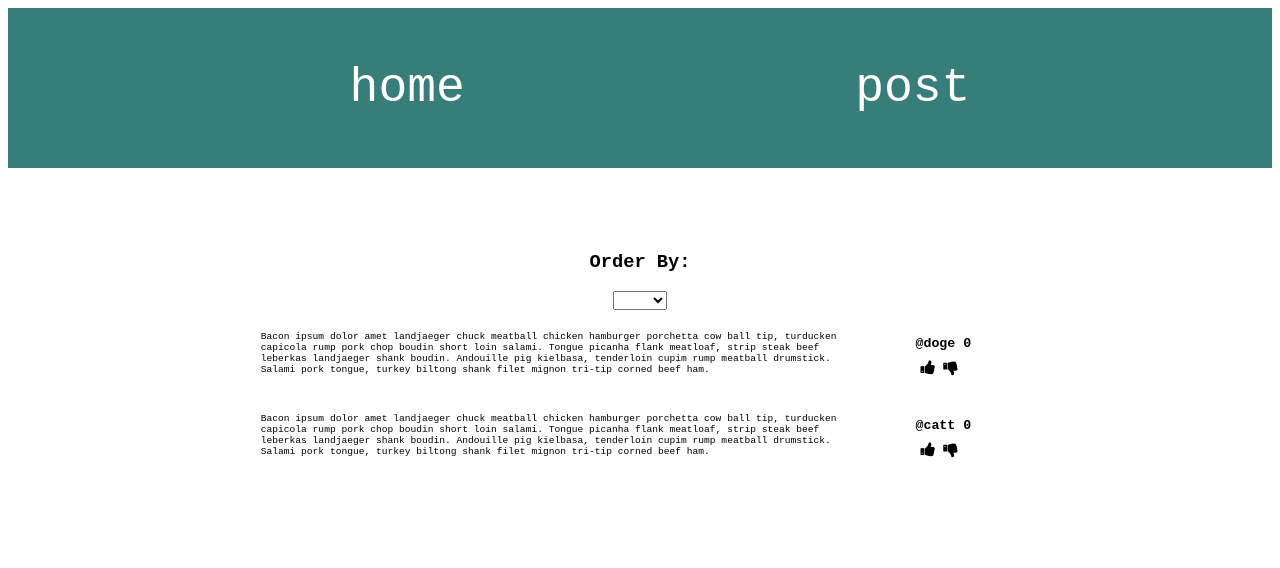
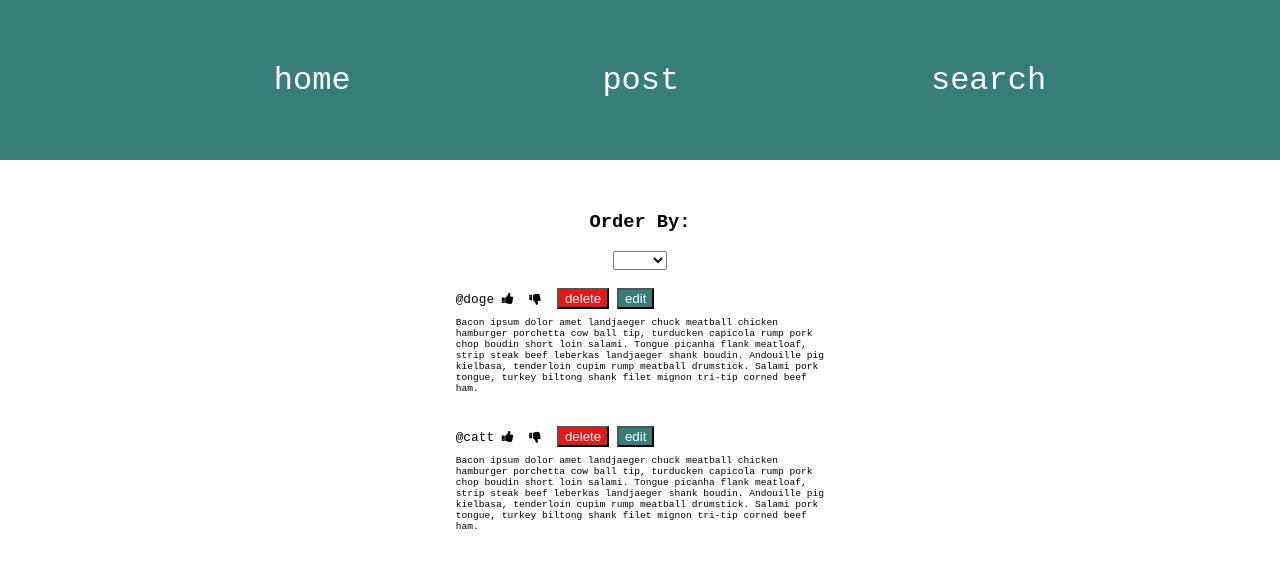
Before and after one commit to weezy93/reddit_clone, a plain HTML site: page index.html in a window 1280 px wide. Drawn offline with nearby package versions, Linux system fonts and the light colour scheme.

Commit message:
added search box, order by - still doesn't work, and some styling. can successfully delete a post

```diff
--- a/app.js
+++ b/app.js
@@ -1,17 +1,23 @@
 window.app = angular.module('RedditClone', [/* messages and time dependecies */]);
 
 app.controller('HomeController', function ($scope) {
-  $scope.posts = { makePost: false,
+  $scope.posts = { makePost: false, searching: false,
     postArray: [{
       username: '@doge',
       id: 1,
       body:' Bacon ipsum dolor amet landjaeger chuck meatball chicken hamburger porchetta cow ball tip, turducken capicola rump pork chop boudin short loin salami. Tongue picanha flank meatloaf, strip steak beef leberkas landjaeger shank boudin. Andouille pig kielbasa, tenderloin cupim rump meatball drumstick. Salami pork tongue, turkey biltong shank filet mignon tri-tip corned beef ham.',
-      votes: 0,
+      votes: {
+        upVote: 0,
+        downVote: 0,
+      },
     },{
       username: '@catt',
       id: 2,
       body:' Bacon ipsum dolor amet landjaeger chuck meatball chicken hamburger porchetta cow ball tip, turducken capicola rump pork chop boudin short loin salami. Tongue picanha flank meatloaf, strip steak beef leberkas landjaeger shank boudin. Andouille pig kielbasa, tenderloin cupim rump meatball drumstick. Salami pork tongue, turkey biltong shank filet mignon tri-tip corned beef ham.',
-      votes: 0,
+      votes: {
+        upVote: 0,
+        downVote: 0,
+      },
     }],
   };
 
@@ -35,13 +41,38 @@ app.controller('HomeController', function ($scope) {
 
   $scope.action.upVote = function (post) {
     var index = $scope.posts.postArray.indexOf(post);
-    $scope.posts.postArray[index].votes++;
+    $scope.posts.postArray[index].votes.upVote++;
+
     console.log($scope.posts.postArray[index].votes);
   };
 
   $scope.action.downVote = function (post) {
     var index = $scope.posts.postArray.indexOf(post);
-    $scope.posts.postArray[index].votes--;
+    $scope.posts.postArray[index].votes.downVote++;
+
     console.log($scope.posts.postArray[index].votes);
   };
+
+  $scope.action.deletePost = function (post) {
+    var index = $scope.posts.postArray.indexOf(post);
+    $scope.posts.postArray.splice(index, 1);
+  };
+
+  $scope.action.showSearch = function () {
+    $scope.posts.searching = !$scope.posts.searching;
+  };
+
+  $scope.action.search = function (searchWord) {
+    // search logic
+    var word = searchWord.toLowerCase();
+    $scope.posts.postArray.forEach(function (obj) {
+      if (obj.username.indexOf(word) !== -1) {
+        // sort
+      } else if (obj.body.indexOf(word) !== -1) {
+        // sort
+      } else {
+        // show nothing
+      }
+    });
+  };
 });
--- a/index.html
+++ b/index.html
@@ -11,6 +11,7 @@
       <ul>
         <li ng-click="action.hidePostForm()">home</li>
         <li ng-click="action.showPostForm()">post</li>
+        <li ng-click="action.showSearch()">search</li>
       </ul>
     </nav>
 
@@ -27,24 +28,32 @@
 
       <article id="posts" ng-show="posts.makePost === false">
 
+        <section class="search" ng-show="posts.searching===true">
+          <h3>Search: </h3><input type="text" placeholder="words and words" ng-model="searchWord">
+        </section>
+        {{ searchWord }}
         <section class="orderBy">
           <h3>Order By:</h3>
           <select ng-model="sort">
-            <option value="votes">votes</option>
+            <option value="votes.upVote">votes</option>
             <option value="date">date</option>
           </select>
         </section>
       <br>
-          <section class="individual-post" ng-repeat="post in posts.postArray | orderBy : sort">
-            <p>{{ post.body }}</p>
+          <section id="individual-post" ng-repeat="post in posts.postArray | orderBy : sort">
+            <div class="individual-post">
+              <ul>
+                <li>{{ post.username }}</li>
+                <li><i class="fa fa-thumbs-up" ng-click="action.upVote(post)"></i></li>
+                <li><i class="fa fa-thumbs-down" ng-click="action.downVote(post)"></i></li>
+                <li><button class="deletePost" ng-click="action.deletePost(post)">delete</button></li>
+                <li><button class="editPost" ng-click="action.editPost(post)">edit</button></li>
+              </ul>
 
-            <div>
-              <h5>{{ post.username }} {{ post.votes }}</h5>
-            <!-- <br> -->
-            <div class="icons">
-              <i class="fa fa-thumbs-up" ng-click="action.upVote(post)"></i><i class="fa fa-thumbs-down" ng-click="action.downVote(post)"></i>
+              <p>{{ post.body }}</p>
             </div>
-            </div>
+        <br>
+
         </section>
 
       </article>
--- a/styles/scss/main.scss
+++ b/styles/scss/main.scss
@@ -2,23 +2,28 @@
 // @import "neat";
 // @import "bitters/base";
 // @import "bitters/lists";
+
+$red: #e81616;
+$teal: rgba(17, 101, 97, 0.84);
 
 body {
   font-size: 16px;
   display: flex;
   flex-direction: column;
   font-family: monospace;
+  margin: 0;
+  padding: 0;
 }
 nav {
   width: 100%;
   height: 20vh;
-  background-color: rgba(17, 101, 97, 0.84);
+  background-color: $teal;
   display: flex;
-  margin-bottom: 4rem;
+  margin-bottom: 2rem;
 }
 
 ul {
-  font-size: 3rem;
+  font-size: 2rem;
   display: flex;
   list-style: none;
   margin: auto;
@@ -43,18 +48,24 @@ main {
   flex-flow: column;
 }
 
-.orderBy {
+.search, .orderBy {
   text-align: center;
   width: 60%;
   margin: auto;
 }
 
+#individual-post {
+  width: 60%;
+  margin: auto;
+  margin-bottom: 2rem;
+  display: flex;
+}
+
 .individual-post {
    display: flex;
+   flex-flow: column;
    width: 60%;
    margin: auto;
-  //  border-bottom: 1px solid;
-   margin-bottom: 2rem;
 }
 
 .individual-post p {
@@ -63,26 +74,34 @@ main {
   font-size: .6rem;
 }
 
-.individual-post>div {
-  width: 20%;
-  text-align: center;
-  display: flex;
-  flex-flow: column;
+.individual-post ul, .individual-post li {
+  font-size: .8rem;
+  color: black;
+  list-style: none;
+  display: inline-block;
+  margin: auto;
 }
 
-.individual-post h5 {
-  margin-top: .5rem;
+.individual-post ul {
+  padding-left: 0;
   margin-bottom: .5rem;
-}
-
-.icons {
-  display: inline-block;
-  width: auto;
-  text-align: center;
 }
 
 i {
   cursor: pointer;
   margin-right: .5rem;
 }
+
+.deletePost, .editPost {
+  color: white;
+}
+
+.deletePost {
+  background-color: $red;
+}
+
+.editPost {
+  background-color: $teal;
+}
+
 // node-sass -o styles/css -wr styles/scss
```
Also changed, not shown: styles/css/main.css.
